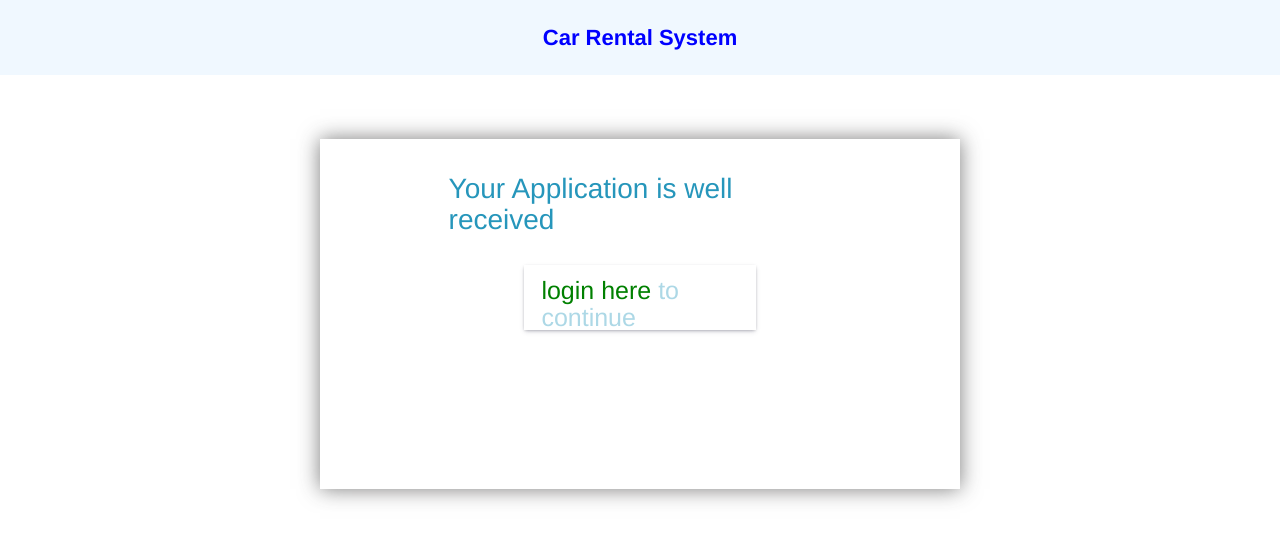
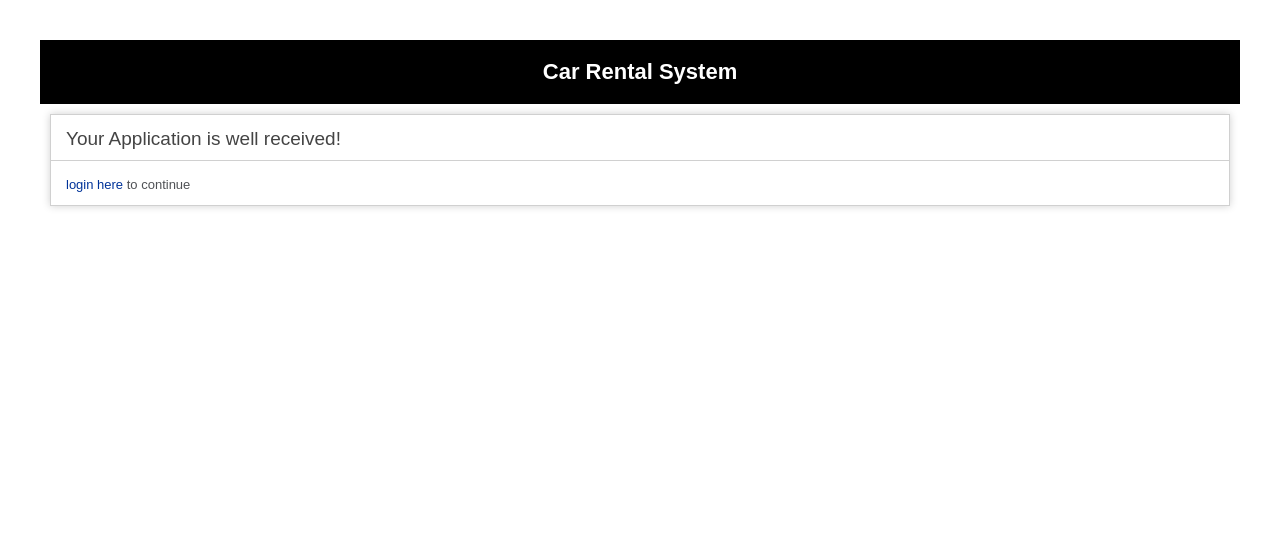
Before and after one commit to IH-honnette/PHP-Car_Rental, a CodeIgniter app: a page that uses application/views/template/welcome.php in a window 1280 px wide. Shown: the top 542 px of the page. Run offline with CodeIgniter, Linux system fonts and the light colour scheme.

Commit message:
welcome page

```diff
--- a/application/views/template/header.php
+++ b/application/views/template/header.php
@@ -1,7 +1,7 @@
 <nav class="navbar navbar-inverse">
   <div class="container-fluid">
     <div class="navbar-header">
-      <a class="navbar-brand text-white " href="<?= base_url('index.php/MyApp/index');?>">IHT</a>
+      <a class="navbar-brand text-white " href="<?= base_url('index.php/MyApp/index');?>">Car Rental System</a>
     </div>
     <ul class="nav navbar-nav ml-auto">
       <li class="active"><a href="<?= base_url('MyApp/index');?>">Home</a></li>
--- a/application/views/template/welcome.php
+++ b/application/views/template/welcome.php
@@ -11,48 +11,55 @@
     <title>
       welcome
   </title>
-  <style>
-        .header{
-    background-color: aliceblue;
-    text-align: center;
+  <style type="text/css">
+body {
+    background-color: #fff;
+    margin: 40px;
+    font: 13px/20px normal Helvetica, Arial, sans-serif;
+    color: #4F5155;
+}
+
+a {
+    color: #003399;
+    background-color: transparent;
+    font-weight: normal;
+}
+
+h1 {
+    color: #444;
+    background-color: transparent;
+    border-bottom: 1px solid #D0D0D0;
+    font-size: 19px;
+    font-weight: normal;
+    margin: 0 0 14px 0;
+    padding: 14px 15px 10px 15px;
+}
+
+#body {
+    margin: 0 15px 0 15px;
+}
+.header{
+    background-color: #000;
+    text-align: center;color: #fff;
     font-size: 22px;
-    text-transform: capitalize;
     font-weight: 600;
-    color: blue;
     padding: 1em;
-    z-index: 5;
-    }
-  .container{
-    background: #fff;
-    width: 50%;
-    height: 350px;
-    padding: 20px 30px 5px 30px;
-    margin: auto;
-    margin-top: 5%;
-    box-shadow: 0px 0px 20px rgba(48, 47,47, 0.637);
-  }
-    h4{
-     margin:15px 17%;
-      font-size:28px;
-      color:rgb(38, 150, 187);
-    }
-    h3{
-      margin:5% 30%;
-      font-size: 25px;
-      font-weight: 100;
-      height:20%;color:lightblue;
-      padding:2% 3%;
-      box-shadow: rgba(50, 50, 93, 0.25) 0px 2px 5px -1px, rgba(0, 0, 0, 0.3) 0px 1px 3px -1px;
-    }
-    a{color:green}a:hover{text-decoration:none;}
-  </style>
+}
+#container {
+    margin: 10px;
+    border: 1px solid #D0D0D0;
+    box-shadow: 0 0 8px #D0D0D0;
+}
+</style>
 </head>
-
 <body>
 <div class="bg-dark header">Car Rental System</div>
-<div class="container">
-    <h4>Your Application is well received</h4>
-  <h3><a href="#">login here</a> to continue</h3>
+<div id="container">
+<h1>Your Application is well received!</h1>
+<div id="body">
+
+    <p><a href="#">login here</a> to continue</p>
+</div>
 </div>
 </body>
 </html>
```
